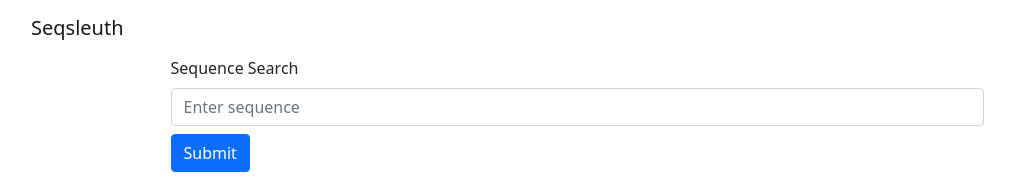
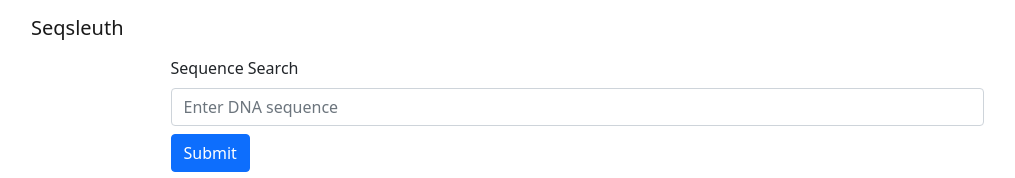
Before and after one commit to AnthonyOfSeattle/ginkgo_challenge, a React app in the folder app/frontend/: page / in a window 1280 px wide. Shown: the top 178 px of the page, without its empty margins (63-1078 px from the left). Built offline with nearby package versions, Linux system fonts and the light colour scheme; no server answers; the HTML template or start-up script is replaced by a standard one.

Commit message:
Add validation to search input.

```diff
--- a/app/frontend/src/components/SearchInput.js
+++ b/app/frontend/src/components/SearchInput.js
@@ -16,15 +16,21 @@ class SearchInput extends Component {
     };
   };
 
+  isSequenceValid() {
+    const validator = new RegExp('[^ATCG]');
+    return !validator.test(this.state.sequence);
+  };
+
   handleChange(e) {
     this.setState({ sequence: e.target.value })
   };
 
   handleSubmit(e) {
-    if (this.state.sequence.length > 0) {
+    if (this.state.sequence.length > 0 &&
+          this.isSequenceValid()) {
       this.postSearch();
+      this.setState({ sequence: '' });
     };
-    this.setState({ sequence: '' });
     e.preventDefault();
   };
 
@@ -48,9 +54,12 @@ class SearchInput extends Component {
               <Form.Label>Sequence Search</Form.Label>
               <Form.Control
                 type='text'
-                placeholder='Enter sequence'
-                value = {this.state.sequence}
+                placeholder='Enter DNA sequence'
+                value={this.state.sequence}
                 onChange={this.handleChange}
+	        className={this.isSequenceValid() ?
+			     '.form-control-valid' :
+			     'form-control-invalid'}
               />
             </Form.Group>
             <Button variant='primary' type='submit'>
```
Also changed, not shown: app/frontend/static/frontend/main.css (+9 -5 lines).
